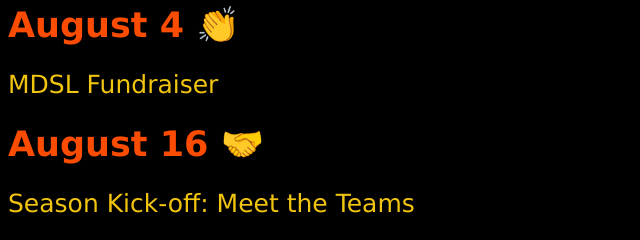
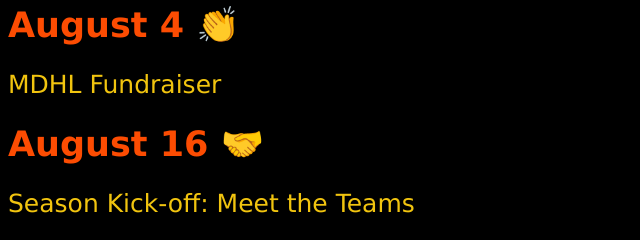
Before and after one commit to RossanaAG/Task01, a plain HTML site: page index.html in a window 1280 px wide. Shown: the part 901-1141 px from the top of the page, 0-640 px from the left. Drawn offline with Linux system fonts and the light colour scheme.

Commit message:
Correciones de lineas en general

```diff
--- a/index.html
+++ b/index.html
@@ -30,7 +30,7 @@
                 <p><img style="float: right" src="./img/hockey_1.jpg" width="520" height="400" alt="hockey01"></p>
                 <h2 style="font-size:40px; font-family: Verdana;"><marquee width="800" direction="right" scrolldelay="100" bgcolor="#ff8833">&#128073; Upcoming Events &#128072;</marquee></h2>
                 <h3 style="font-size: 35px; line-height: 20px; font-family: Verdana; color:#FC4C02;">August 4 &#128079;</h3>
-            <p style="font-size:25px; font-family: Verdana; color:#F1C40F;">MDSL Fundraiser</p>
+                <p style="font-size:25px; font-family: Verdana; color:#F1C40F;">MDHL Fundraiser</p>
                 <h3 style="font-size: 35px; line-height: 20px; font-family: Verdana; color:#FC4C02;">August 16 &#129309;</h3>
                 <p style="font-size:25px; font-family: Verdana; color:#F1C40F;">Season Kick-off: Meet the Teams</p>
                 <h3 style="font-size: 35px; line-height: 20px; font-family: Verdana; color:#FC4C02;">September 1 &#128588;</h3>
```
Also changed, not shown: about.html (+1 -1 lines), contact.html (+5 -5 lines). Lines whose indentation alone changed are shown as unchanged.
